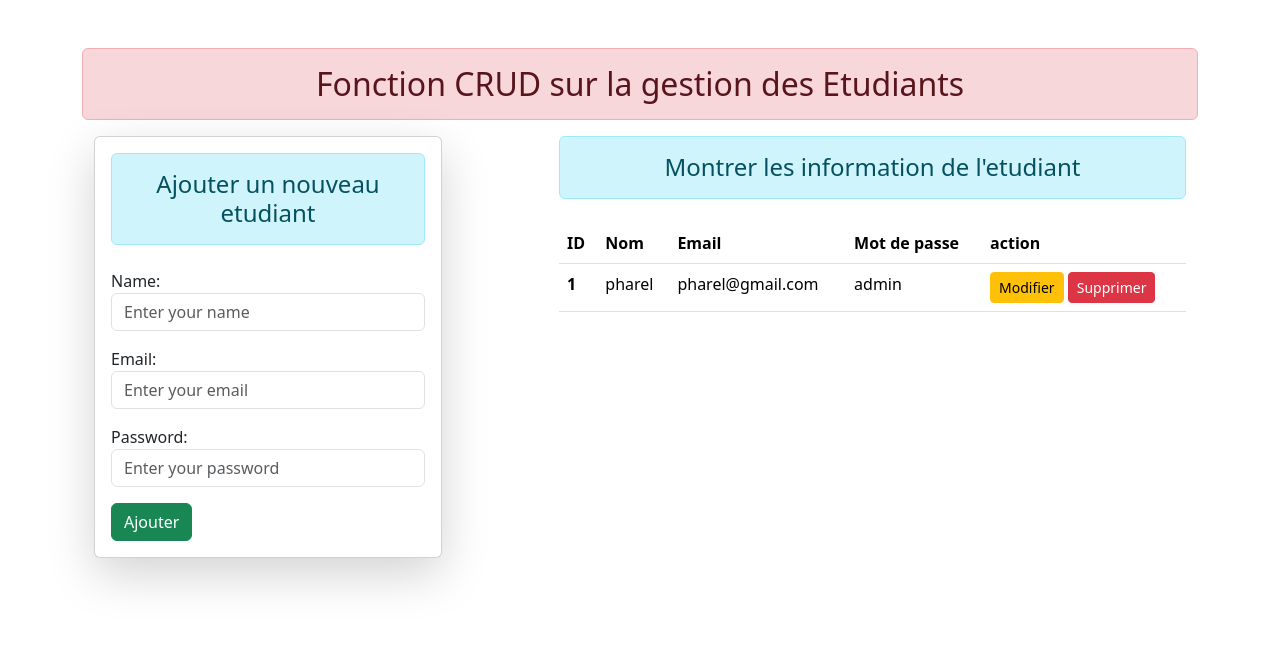
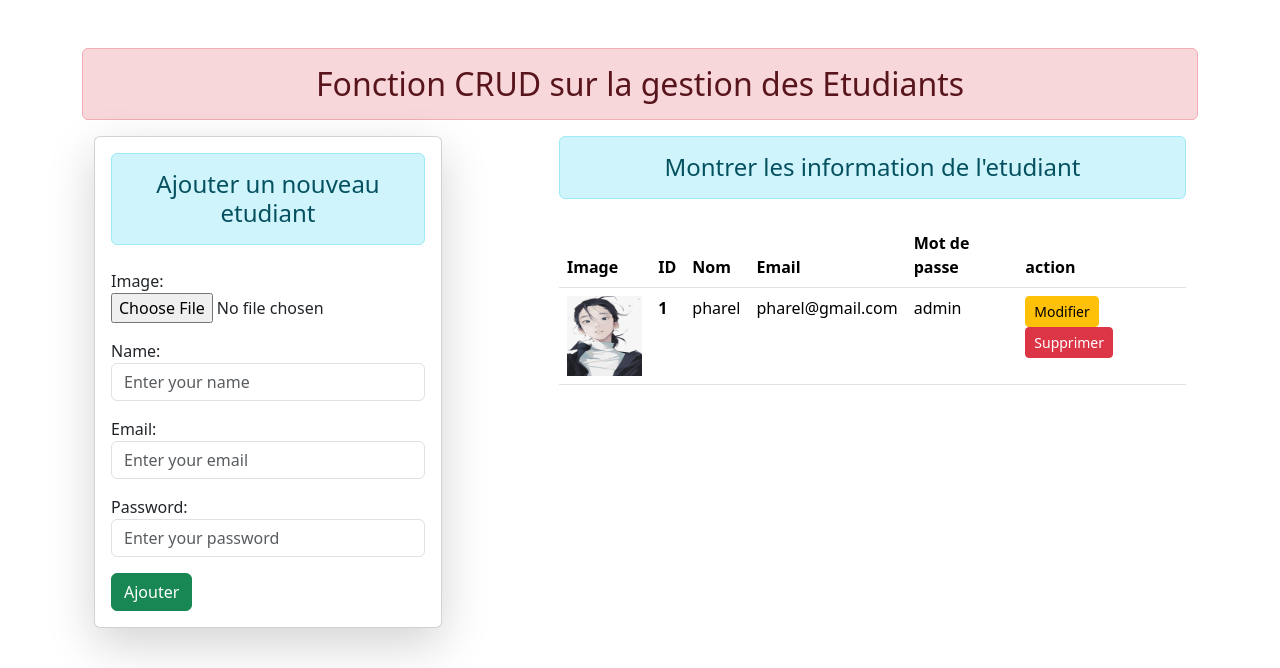
Before and after one commit to pharel12/DjangoProject, a Django app: page /inscription in a window 1280 px wide. Shown: the top 668 px of the page. Run offline with Django 5.2, Linux system fonts and the light colour scheme; data comes from the database, SQL or seed files in the repository; both versions use the stored data as it was after the commit; some libraries are stand-ins or nearby versions.

Commit message:
Ajout de la fonctionnalite image

```diff
--- a/Django/MonProjet/MonProjet/settings.py
+++ b/Django/MonProjet/MonProjet/settings.py
@@ -11,6 +11,7 @@ https://docs.djangoproject.com/en/5.2/ref/settings/
 """
 
 from pathlib import Path
+import os
 
 # Build paths inside the project like this: BASE_DIR / 'subdir'.
 BASE_DIR = Path(__file__).resolve().parent.parent
@@ -116,6 +117,9 @@ USE_TZ = True
 # https://docs.djangoproject.com/en/5.2/howto/static-files/
 
 STATIC_URL = 'static/'
+STATIC_ROOT = os.path.join(BASE_DIR, 'static')
+MEDIA_URL = 'media/'
+STATIC_ROOT = os.path.join(BASE_DIR, 'media/')
 
 # Default primary key field type
 # https://docs.djangoproject.com/en/5.2/ref/settings/#default-auto-field
--- a/Django/MonProjet/MonProjet/urls.py
+++ b/Django/MonProjet/MonProjet/urls.py
@@ -17,10 +17,12 @@ Including another URLconf
 from django.contrib import admin
 from django.urls import path
 from etudiant import views
+from django.conf import settings
+from django.conf.urls.static import static
 
 urlpatterns = [
     path('admin/', admin.site.urls),
     path('inscription', views.add_show, name='add_show'),
     path('delete/<int:id>/', views.delete_data, name='deletedata'),
     path('<int:id>/', views.update_data, name='updatedata'),
-]
+] + static(settings.MEDIA_URL, document_root=settings.MEDIA_ROOT)
--- a/Django/MonProjet/etudiant/admin.py
+++ b/Django/MonProjet/etudiant/admin.py
@@ -4,4 +4,4 @@ from .models import User
 # Register your models here.
 @admin.register(User)
 class UserAdmin(admin.ModelAdmin):
-    list_display = ('id', 'name', 'email', 'password')
+    list_display = ('id', 'name', 'email', 'password', 'image')
--- a/Django/MonProjet/etudiant/forms.py
+++ b/Django/MonProjet/etudiant/forms.py
@@ -5,7 +5,7 @@ from .models import User
 class StudentRegistration(forms.ModelForm):
     class Meta:
         model = User
-        fields = ['name', 'email', 'password']
+        fields = ['image','name', 'email', 'password']
         widgets = {
             'name': forms.TextInput(attrs={'class': 'form-control', 'placeholder': 'Enter your name'}),
             'email': forms.EmailInput(attrs={'class': 'form-control', 'placeholder': 'Enter your email'}),
--- a/Django/MonProjet/etudiant/models.py
+++ b/Django/MonProjet/etudiant/models.py
@@ -2,6 +2,7 @@ from django.db import models
 
 # Create your models here.
 class User(models.Model):
+    image = models.ImageField(upload_to='etudiant/images/')
     name = models.CharField(max_length=100)
     email = models.EmailField(max_length=100, unique=True)
     password = models.CharField(max_length=100)
--- a/Django/MonProjet/etudiant/templates/etudiant/addandshow.html
+++ b/Django/MonProjet/etudiant/templates/etudiant/addandshow.html
@@ -5,7 +5,7 @@
         <div class="col-sm-4 col-lg-4">
             <div class="card shadow-lg p-3">
                 <h2 class="text-center card-title text-center mb-4 fs-4 alert alert-info"> Ajouter un nouveau etudiant</h2>
-                <form action="" method="POST">
+                <form action="" method="POST" enctype="multipart/form-data">
                     {% csrf_token %}
                     {{form.as_p}}
                     <button type="submit" class="btn btn-success">Ajouter</button>
@@ -18,6 +18,7 @@
             <table class="table table-hover">
                 <thead>
                   <tr>
+                    <th scope="col">Image</th>
                     <th scope="col">ID</th>
                     <th scope="col">Nom</th>
                     <th scope="col">Email</th>
@@ -28,6 +29,10 @@
                 <tbody>
                 {% for st in stu %}
                   <tr>
+                    <td>
+                      {% if st.image%}
+                      <img src="{{st.image.url}}" alt="Image de l'etudiant" class="img-fluid" style="width: 80px; height: 80px;"></td>
+                      {% endif %}
                     <th scope="row">{{st.id}}</th>
                     <td>{{st.name}}</td>
                     <td>{{st.email}}</td>
--- a/Django/MonProjet/etudiant/templates/etudiant/update.html
+++ b/Django/MonProjet/etudiant/templates/etudiant/update.html
@@ -5,7 +5,7 @@
         <div class="col-sm-4 col-lg-4">
             <div class="card shadow-lg p-3">
                 <h2 class="text-center card-title text-center mb-4 fs-4 alert alert-info">Modifier les information d'un etudiant</h2>
-                <form action="" method="POST">
+                <form action="" method="POST" enctype="multipart/form-data">
                     {% csrf_token %}
                     {{ form.as_p }}
                     <button type="submit" class="btn btn-success">Modifier</button>
--- a/Django/MonProjet/etudiant/views.py
+++ b/Django/MonProjet/etudiant/views.py
@@ -6,12 +6,13 @@ from .models import User
 # Fonction pour ajouter et afficher les étudiants
 def add_show(request):
     if request.method == 'POST':
-        fm = StudentRegistration(request.POST)
+        fm = StudentRegistration(request.POST, request.FILES)
         if fm.is_valid():
+            img = fm.cleaned_data['image']
             nm = fm.cleaned_data['name']
             em = fm.cleaned_data['email']
             pw = fm.cleaned_data['password']
-            reg = User(name = nm, email = em, password = pw)
+            reg = User(image = img, name = nm, email = em, password = pw)
             reg.save()
             fm = StudentRegistration()
     else:
@@ -21,9 +22,9 @@ def add_show(request):
 
 #Fonction pour mettre à jour les données d'un étudiant
 def update_data(request, id):
-    if request.method == 'POST':
+    if (request.method == 'POST'):
         pi = User.objects.get(pk = id)
-        fm = StudentRegistration(request.POST, instance=pi)
+        fm = StudentRegistration(request.POST, request.FILES, instance=pi)
         if fm.is_valid():
             fm.save()
     else:
```
Also changed, not shown: Django/MonProjet/db.sqlite3, Django/MonProjet/etudiant/images/téléchargement_1.jpeg (added), Django/MonProjet/etudiant/images/téléchargement_1.jpg (added), Django/MonProjet/etudiant/images/téléchargement_3.jpeg (added), Django/MonProjet/etudiant/migrations/0002_user_image.py (added).
